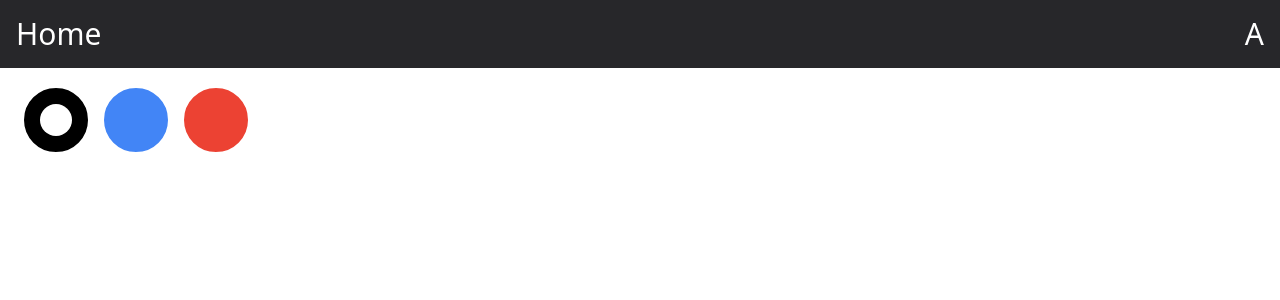
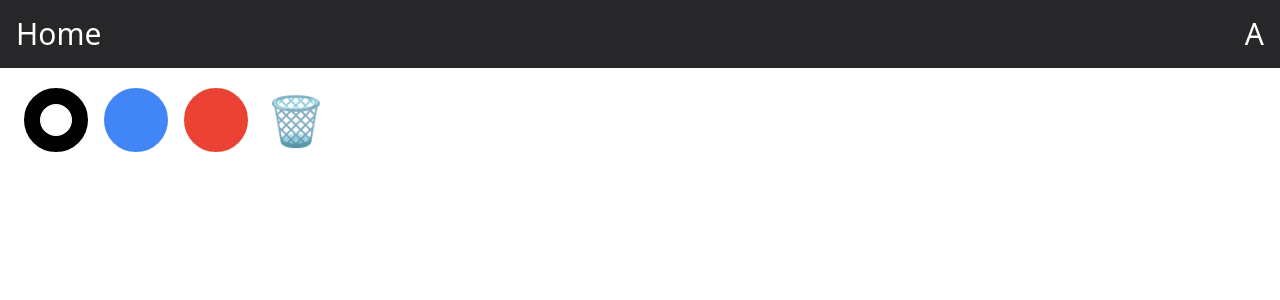
Before and after one commit to malthesers/letter-learning, a Vue app: page /a/canvas in a window 1280 px wide. Shown: the top 300 px of the page. Built offline with nearby package versions, Linux system fonts and the light colour scheme.

Commit message:
Added ability to clear canvas

```diff
--- a/src/views/CanvasView.vue
+++ b/src/views/CanvasView.vue
@@ -8,6 +8,8 @@
           <div class="w-8 bg-white aspect-square rounded-full duration-200 transform scale-0 peer-checked:scale-100">
           </div>
         </label>
+        <button @click="clearDrawing"
+          class="w-20 h-20 text-5xl duration-200 hover:-rotate-12 active:scale-90">🗑️</button>
       </div>
       <div class="w-full h-full grid place-content-center overflow-hidden">
         <canvas ref="canvas" width="2600" height="1400" class="bg-white place-self-center" @mousedown="startDrawing"
@@ -64,6 +66,12 @@ function stopDrawing() {
   isDrawing.value = false
 }
 
+function clearDrawing() {
+  if (canvas.value && context.value) {
+    context.value.clearRect(0, 0, canvas.value.width, canvas.value.height)
+  }
+}
+
 onMounted(() => {
   if (canvas.value) {
     context.value = canvas.value?.getContext('2d')
```
